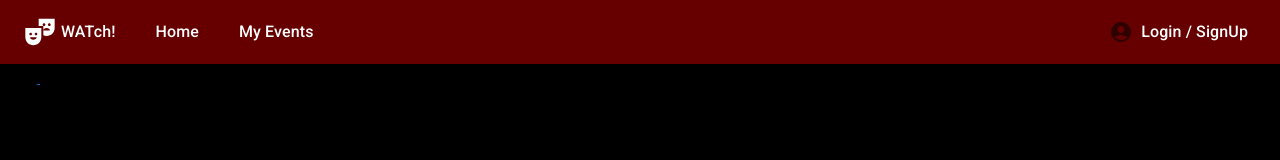
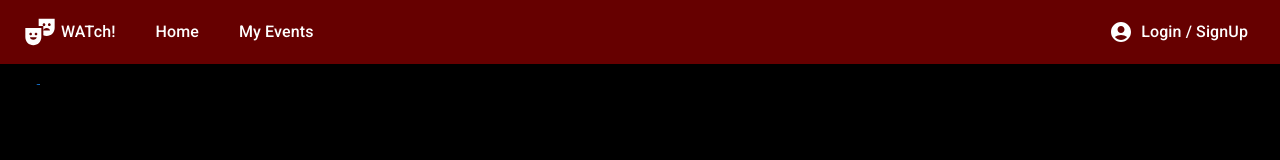
Before and after one commit to SerenaFoo2/event-tracker-frontend, a React (Create React App) app: page / in a window 1280 px wide. Shown: the top 160 px of the page. Built offline with nearby package versions, Linux system fonts and the light colour scheme; no server answers.

Commit message:
UI updates

```diff
--- a/src/components/navigationBar/loginIconButton.jsx
+++ b/src/components/navigationBar/loginIconButton.jsx
@@ -6,7 +6,10 @@ export default function LoginIconButton() {
   return (
     <NavReactLink to="/login">
       <IconButton aria-label="login">
-        <AccountCircleIcon sx={{ fontSize: "1.5rem", paddingX: 1 }} />
+        <AccountCircleIcon
+          sx={{ fontSize: "1.5rem", paddingX: 1 }}
+          style={{ color: "white" }}
+        />
         <NavText> Login / SignUp</NavText>
       </IconButton>
     </NavReactLink>
--- a/src/pages/login.jsx
+++ b/src/pages/login.jsx
@@ -101,11 +101,13 @@ export default function Login() {
       <img
         src="https://images.unsplash.com/photo-1438012940875-4bf705025a8a?ixlib=rb-4.0.3&ixid=MnwxMjA3fDB8MHxwaG90by1wYWdlfHx8fGVufDB8fHx8&auto=format&fit=crop&w=870&q=80"
         alt="dance"
-        width="100%"
-        height="80%"
-        objectfit="fill"
+        objectfit="cover"
         position="absolute"
         filter="blur(8px)"
+        style={{
+          background:
+            "linear-gradient(to bottom, rgba(255, 0, 0, 0.2), rgba(0, 0, 0, 0.75))",
+        }}
       />
       <Box
         style={{
```
